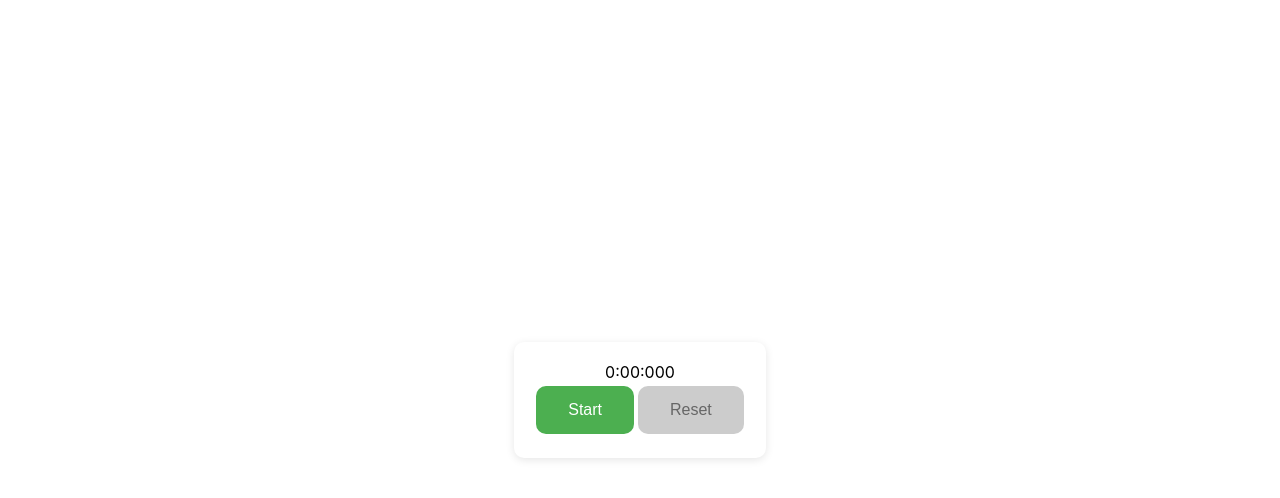
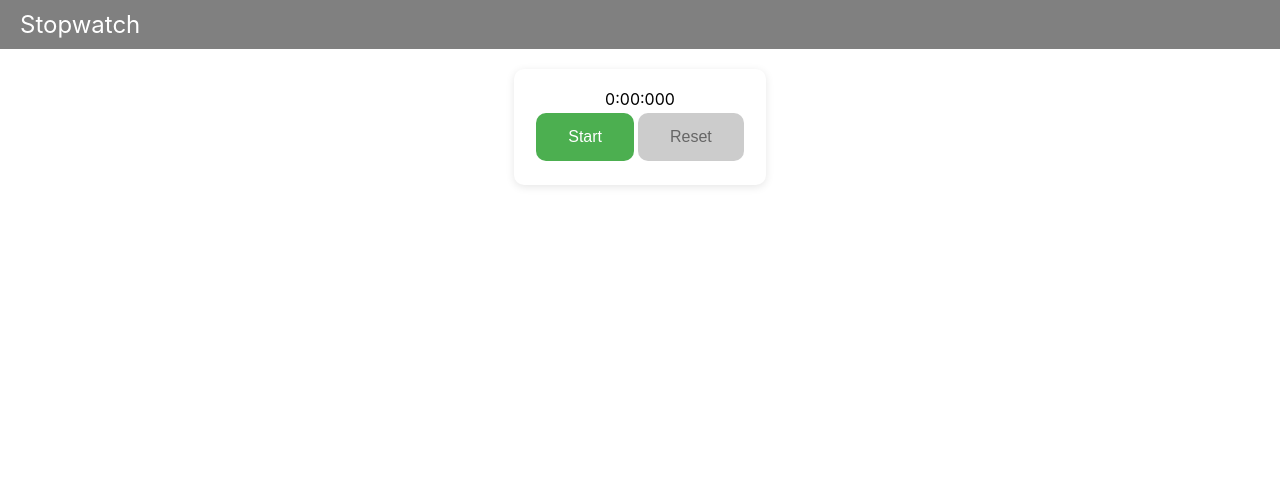
Before and after one commit to RoGer2856/react-stopwatch, a React (Create React App) app: page / in a window 1280 px wide. Shown: the top 498 px of the page. Built offline with nearby package versions, Linux system fonts and the light colour scheme.

Commit message:
feat: implemented Layout component; contains a header

```diff
--- a/src/App.module.css
+++ b/src/App.module.css
@@ -1,14 +1,5 @@
-.content__container {
-  display: flex;
-  flex-direction: column;
-  align-items: center;
-  justify-content: center;
-  height: 100vh;
-}
-
 .card {
-  /* width: 100%; */
-  margin: 0 auto;
+  margin: 20px auto;
   padding: 20px;
   border-radius: 10px;
   box-shadow: 0 2px 8px rgba(0, 0, 0, 0.1);
--- a/src/App.tsx
+++ b/src/App.tsx
@@ -1,15 +1,16 @@
 import { ReactElement } from 'react';
 import Stopwatch from './Stopwatch';
 import styles from './App.module.css';
+import Layout from './Layout';
 
 export default function App(): ReactElement {
   return (
     <>
-      <div className={styles.content__container}>
+      <Layout>
         <div className={styles.card}>
           <Stopwatch />
         </div>
-      </div>
+      </Layout>
     </>
   );
 }
--- /dev/null
+++ b/src/Layout.module.css
@@ -0,0 +1,22 @@
+.page__container {
+	height: 100vh;
+	width: 100%;
+}
+
+#header {
+	display: flex;
+	justify-content: space-between;
+	align-items: center;
+	padding: 10px 20px;
+	background-color: grey;
+	color: white;
+	font-size: 1.5rem;
+}
+
+.content__container {
+	display: flex;
+	flex-direction: column;
+	align-items: center;
+	justify-content: center;
+	height: auto;
+}
--- /dev/null
+++ b/src/Layout.tsx
@@ -0,0 +1,15 @@
+import { ReactElement, ReactNode } from "react";
+import styles from "./Layout.module.css";
+
+export default function Layout(props: {
+	children: ReactNode;
+}): ReactElement {
+	return <>
+		<div className={styles.page__container}>
+			<div id={styles.header}>Stopwatch</div>
+			<div className={styles.content__container}>
+				{props.children}
+			</div>
+		</div>
+	</>;
+}
```
